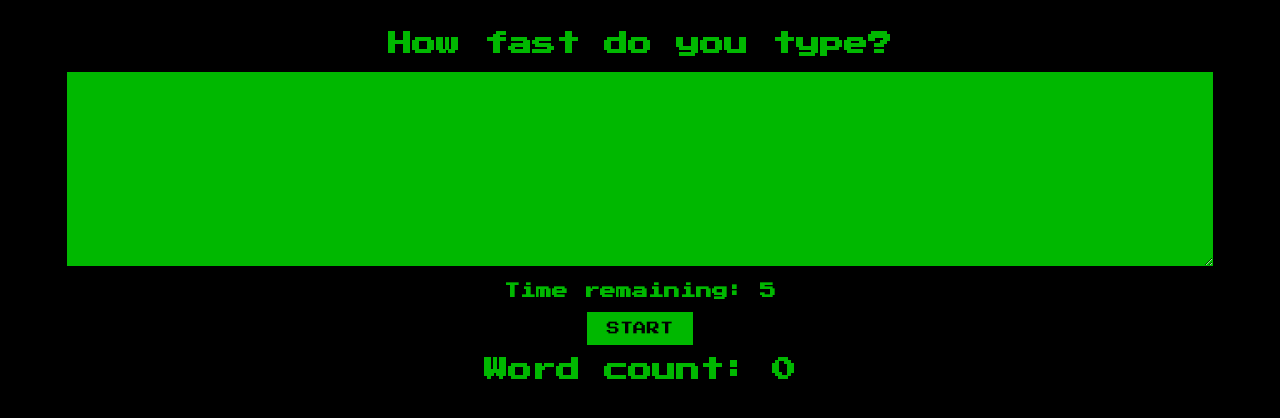
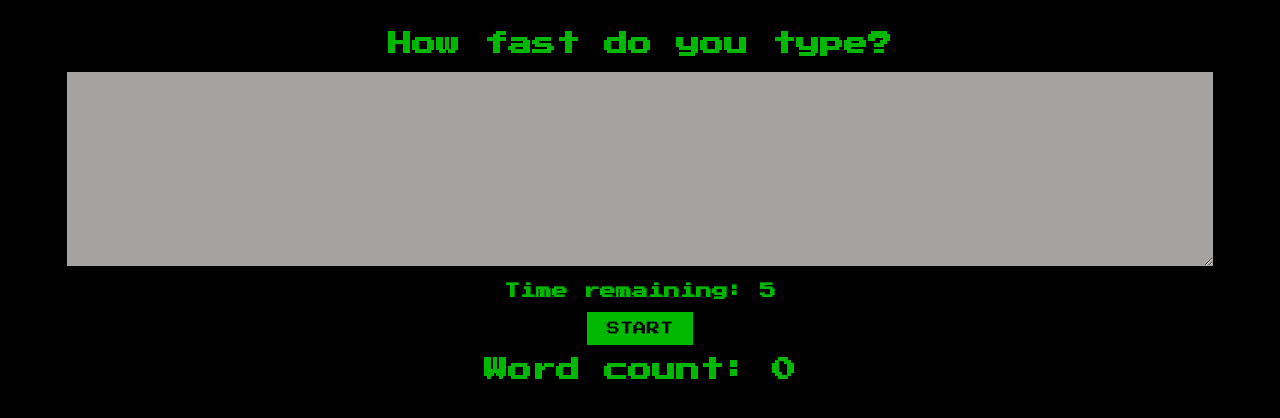
Before and after one commit to gabycode/speed-typing-game, a React (Vite) app: page / in a window 1280 px wide. Shown: the top 418 px of the page. Built offline with nearby package versions, Linux system fonts and the light colour scheme.

Commit message:
add: disabled styling

```diff
--- a/src/App.css
+++ b/src/App.css
@@ -27,6 +27,10 @@ textarea {
   padding: 10px;
 }
 
+textarea:disabled {
+  background: #a5a2a2;
+}
+
 button {
   font-family: "Press Start 2P", cursive;
   display: block;
@@ -37,3 +41,7 @@ button {
   padding: 10px 20px;
   text-transform: uppercase;
 }
+
+button:disabled {
+  cursor: not-allowed;
+}
```
